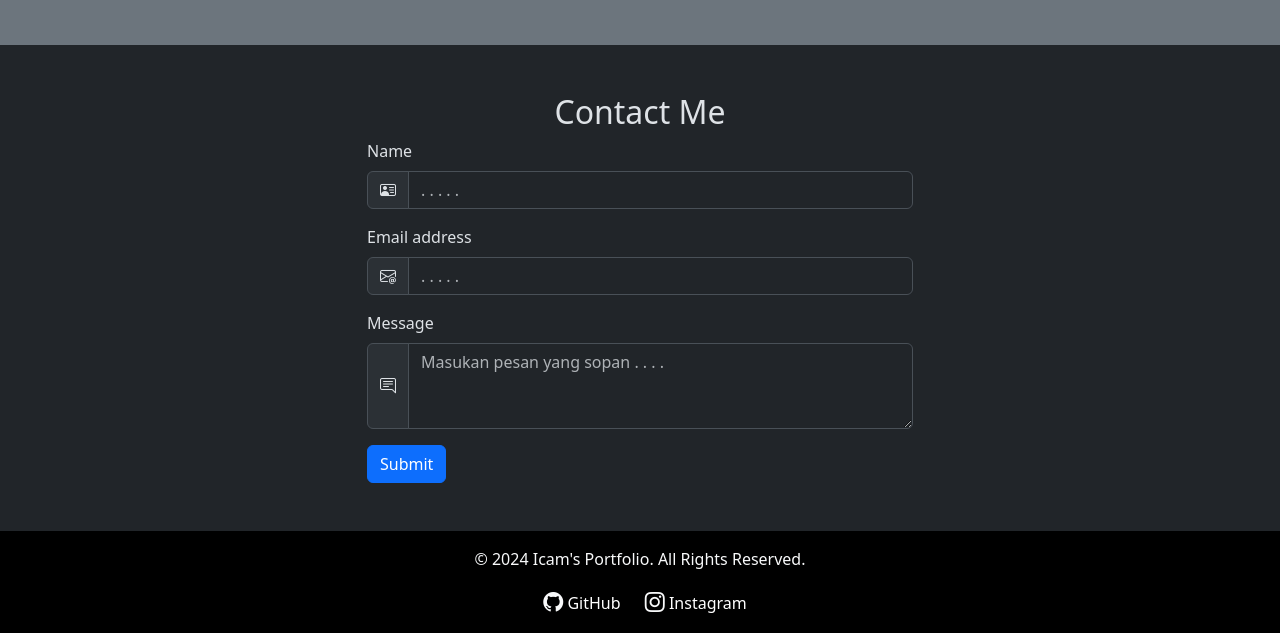
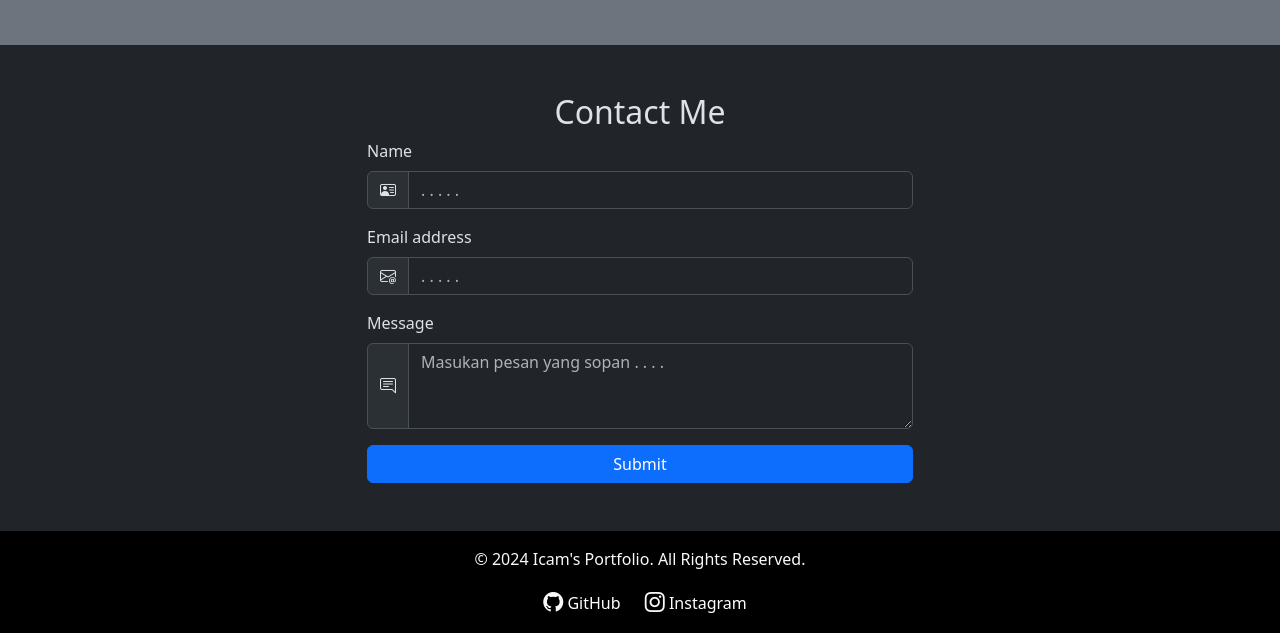
Before and after one commit to FutuhIqramMultazam/profil, a plain HTML site: page index.html in a window 1280 px wide. Shown: the part 1278-1911 px from the top of the page. Drawn offline with Linux system fonts and the light colour scheme; a web font is replaced by a local one.

Commit message:
merubah title dan button submit

```diff
--- a/index.html
+++ b/index.html
@@ -3,7 +3,7 @@
   <head>
     <meta charset="UTF-8" />
     <meta name="viewport" content="width=device-width, initial-scale=1.0" />
-    <title>index.com</title>
+    <title>Icam.com</title>
     <link rel="stylesheet" href="css/bootstrap.css" />
     <link rel="stylesheet" href="icons/bootstrap-icons.css" />
     <link rel="stylesheet" href="css/fonts.css" />
@@ -176,8 +176,9 @@
                   <textarea class="form-control" id="message" rows="3" placeholder="Masukan pesan yang sopan . . . ."></textarea>
                 </div>
               </div>
-
-              <button type="submit" class="btn btn-primary">Submit</button>
+              <div class="d-grid gap-2">
+                <button type="submit" class="btn btn-primary">Submit</button>
+              </div>
             </form>
           </div>
         </div>
```
